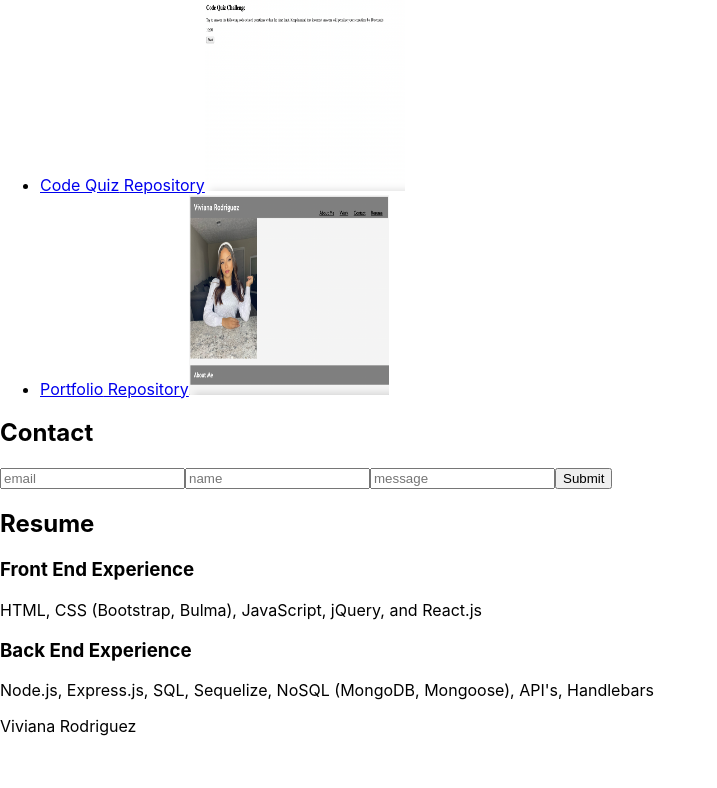
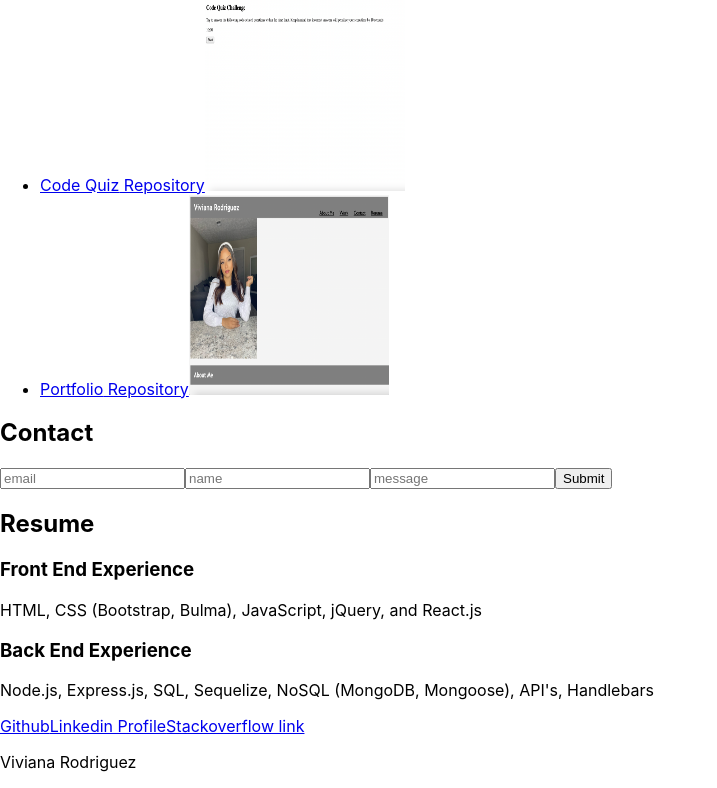
Before and after one commit to vivianarodriguez1712/react-portfolio, a React (Create React App) app in the folder my-react-app/: page / in a window 1280 px wide. Shown: the part 1493-2281 px from the top of the page, without its empty margins (0-717 px from the left). Before the commit the page ends 2245 px from the top, so only its background shows below. Built offline with nearby package versions, Linux system fonts and the light colour scheme.

Commit message:
changed the links in footer

```diff
--- a/my-react-app/src/components/Footer/index.js
+++ b/my-react-app/src/components/Footer/index.js
@@ -4,10 +4,10 @@ export default function Footer() {
 
     return (
         <div class='footer' id='footer'>
-        <a href='https://github.com/vivianarodriguez1712' alt='Github' class='icon'></a>
-        <a href='www.linkedin.com/in/viviana-rodriguez-303301214' alt='Linkedin Profile' class='icon'></a>
-        <a href='https://stackoverflow.com/users/18509993/viviana-rodriguez' alt='Stackoverflow Link' class='icon'></a>
-            <p>
+        <a href='https://github.com/vivianarodriguez1712' class='icon'>Github</a>
+        <a href='www.linkedin.com/in/viviana-rodriguez-303301214' class='icon'>Linkedin Profile</a>
+        <a href='https://stackoverflow.com/users/18509993/viviana-rodriguez' class='icon'>Stackoverflow link</a>
+               <p>
                 Viviana Rodriguez
             </p>
         </div>
```
